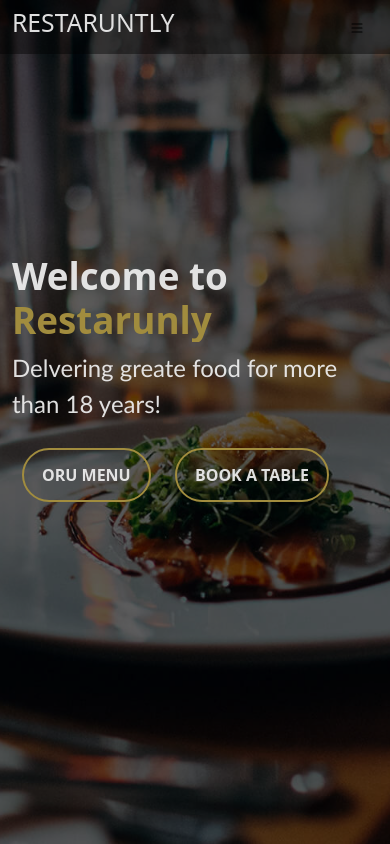
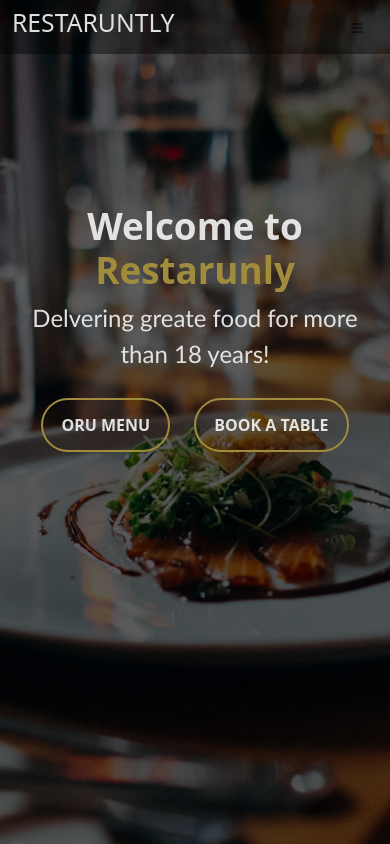
Before and after one commit to Mhmdaceff/Restaurantly, a plain HTML site: page index.html in a window 390 px wide. Shown: the top 844 px of the page. Drawn offline with Linux system fonts and the light colour scheme.

Commit message:
Add files via upload

```diff
--- a/assert/css/style.css
+++ b/assert/css/style.css
@@ -428,23 +428,18 @@ footer button{
         color: #eeee;
         font-size: 2.30rem;
         font-weight: bold;
-        margin-top: 200px;
+        margin-top: auto 0;
         overflow: hidden;
     }
 
-    /* .home {
+    .home {
         text-align: center;
-    } */
+    }
 
     .home p {
         color: #eeee;
         font-size: 1.50rem;
         font-family: 'Gill Sans', 'Gill Sans MT', Calibri, 'Trebuchet MS', sans-serif;
     }
-/*
-    .mods span {
-        float: inline-end;
-        font-size: 1rem;
-        color: #a18c3e;
-    } */
+
 }
```
